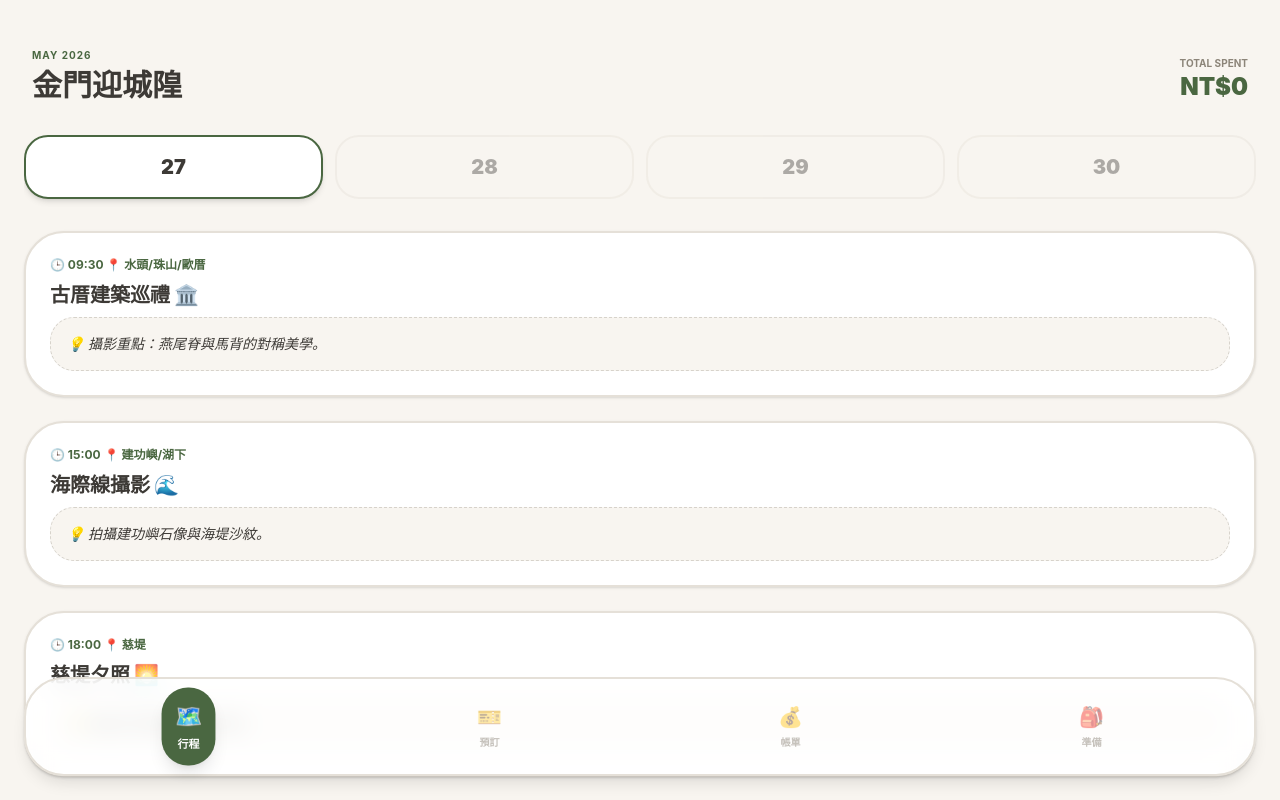
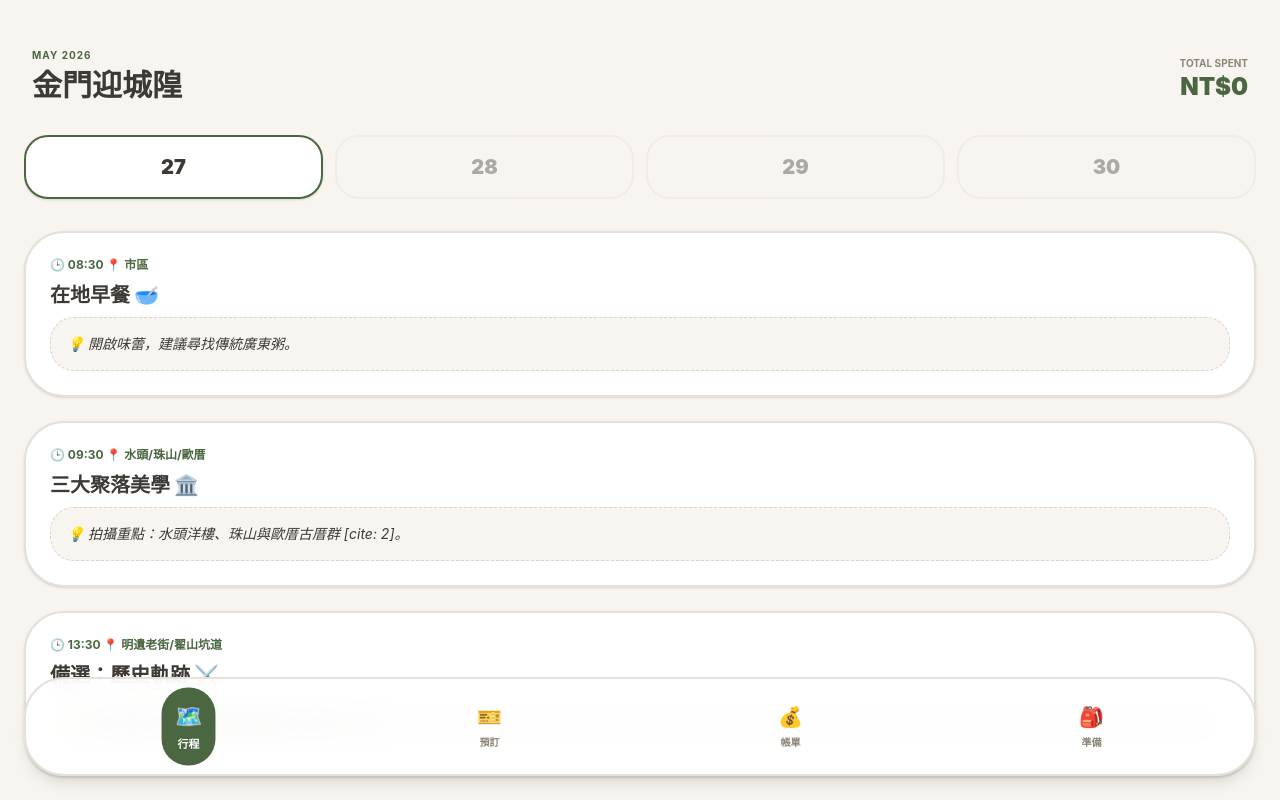
Before and after one commit to kmtsvlee/guilin-trip, a React (Vite) app: page / in a window 1280 px wide. Shown: the top 800 px of the page. Built offline with nearby package versions, Linux system fonts and the light colour scheme.

Commit message:
restore all itinerary spots from docx

```diff
--- a/src/App.tsx
+++ b/src/App.tsx
@@ -1,8 +1,8 @@
 import { useState, useEffect } from 'react';
 
-// --- 1. 輔助組件：機票卡片 (FlightCard) ---
+// --- 1. 輔助組件：機票卡片 ---
 const FlightCard = ({ type, airline, flightNo, date, time, from, to }: any) => (
-  <div className="bg-white p-6 rounded-[2.5rem] border-2 border-[#E5E0D8] shadow-sm">
+  <div className="bg-white p-6 rounded-[2.5rem] border-2 border-[#E5E0D8] shadow-sm mb-4">
     <div className="flex justify-between items-center mb-4">
       <span className="bg-[#E9F0EA] text-[#4A6741] px-3 py-1 rounded-full text-[10px] font-black uppercase tracking-wider">{type}</span>
       <span className="text-[#8C8579] font-bold text-xs">{airline} {flightNo}</span>
@@ -23,7 +23,7 @@ const FlightCard = ({ type, airline, flightNo, date, time, from, to }: any) => (
   </div>
 );
 
-// --- 2. 輔助組件：底部導覽 (BottomNav) ---
+// --- 2. 輔助組件：底部導覽 ---
 const BottomNav = ({ onTabChange, currentTab }: any) => {
   const tabs = [
     { id: '行程', icon: '🗺️' },
@@ -32,12 +32,12 @@ const BottomNav = ({ onTabChange, currentTab }: any) => {
     { id: '準備', icon: '🎒' }
   ];
   return (
-    <nav className="fixed bottom-6 left-6 right-6 bg-white/80 backdrop-blur-md rounded-[2.5rem] border-2 border-[#E5E0D8] p-3 flex justify-around items-center shadow-lg z-50">
+    <nav className="fixed bottom-6 left-6 right-6 bg-white/90 backdrop-blur-md rounded-[2.5rem] border-2 border-[#E5E0D8] p-3 flex justify-around items-center shadow-lg z-50">
       {tabs.map(tab => (
         <button
           key={tab.id}
           onClick={() => onTabChange(tab.id)}
-          className={`flex flex-col items-center p-3 rounded-2xl transition-all ${currentTab === tab.id ? 'bg-[#4A6741] text-white scale-110 shadow-lg' : 'text-[#8C8579] opacity-50'}`}
+          className={`flex flex-col items-center p-3 rounded-2xl transition-all ${currentTab === tab.id ? 'bg-[#4A6741] text-white scale-110' : 'text-[#8C8579]'}`}
         >
           <span className="text-xl mb-1">{tab.icon}</span>
           <span className="text-[10px] font-black">{tab.id}</span>
@@ -47,35 +47,38 @@ const BottomNav = ({ onTabChange, currentTab }: any) => {
   );
 };
 
-// --- 3. 主要資料 [cite: 1-9] ---
+// --- 3. 完整行程資料 (依據文檔補齊)  ---
 const scheduleData = [
   { day: "27", items: [
-    { time: "09:30", location: "水頭/珠山/歐厝", title: "古厝建築巡禮 🏛️", remark: "攝影重點：燕尾脊與馬背的對稱美學。" },
-    { time: "15:00", location: "建功嶼/湖下", title: "海際線攝影 🌊", remark: "拍攝建功嶼石像與海堤沙紋。" },
-    { time: "18:00", location: "慈堤", title: "慈堤夕照 🌅", remark: "捕捉金門最美的黃昏海景。" }
+    { time: "08:30", location: "市區", title: "在地早餐 🥣", remark: "開啟味蕾，建議尋找傳統廣東粥。" },
+    { time: "09:30", location: "水頭/珠山/歐厝", title: "三大聚落美學 🏛️", remark: "拍攝重點：水頭洋樓、珠山與歐厝古厝群 [cite: 2]。" },
+    { time: "13:30", location: "明遺老街/翟山坑道", title: "備選：歷史軌跡 ⚔️", remark: "若光影適合可前往明遺老街或翟山坑道 [cite: 3]。" },
+    { time: "15:30", location: "建功嶼/湖下", title: "海際線與沙紋 🌊", remark: "拍攝建功嶼石像與湖下海堤獨特的沙紋紋理 [cite: 2]。" },
+    { time: "18:00", location: "慈堤", title: "慈堤黃昏夕陽 🌅", remark: "捕捉金門最美的黃昏夕照，廣角必備 [cite: 2]。" },
+    { time: "20:00", location: "後浦老街", title: "後浦夜拍 🌙", remark: "拍攝巷弄紅燈籠與戰後建築的夜間氛圍 [cite: 2]。" }
   ]},
   { day: "28", items: [
-    { time: "11:00", location: "金城鎮", title: "迎城隍大典 🏮", remark: "本次核心！捕捉祭典陣頭的張力。" },
-    { time: "17:30", location: "嚨口沙灘", title: "軌條砦夕照 🛡️", remark: "利用軌條砦拍出戰地電影感。" }
+    { time: "08:30", location: "瓊林", title: "早餐與瓊林巡禮 🏮", remark: "清晨光線柔和，適合拍攝紅磚巷弄與人文圖騰 [cite: 5]。" },
+    { time: "11:00", location: "金城鎮", title: "金城迎城隍 🥁", remark: "年度盛典！捕捉陣頭色彩與信眾神情的張力 [cite: 5]。" },
+    { time: "15:30", location: "南北山聚落", title: "南北山人文 🏡", remark: "拍攝古厝細節與生活氣息 [cite: 5]。" },
+    { time: "17:30", location: "嚨口沙灘", title: "軌條砦夕照 🛡️", remark: "利用軌條砦作為前景，拍出戰地電影感 [cite: 5]。" },
+    { time: "20:00", location: "小金門/大橋", title: "大橋夜色 🌉", remark: "拍攝金門大橋壯觀的線條與小金門夜景 [cite: 5]。" }
   ]},
   { day: "29", items: [
-    { time: "06:00", location: "青年農莊", title: "栗喉蜂虎生態 🐦", remark: "長焦預備，捕捉蜂虎優美姿態。" },
-    { time: "14:30", location: "沙美老街", title: "生活肌理攝影 💈", remark: "尋找老理髮店的人文肖像。" }
+    { time: "06:00", location: "青年農莊", title: "栗喉蜂虎生態 🐦", remark: "捕捉栗喉蜂虎優美的飛行姿態與色彩 [cite: 7]。" },
+    { time: "10:00", location: "山后/陽翟", title: "民俗建築與老街 🎥", remark: "山后對稱建築、陽翟老街懷舊場景 [cite: 7]。" },
+    { time: "14:30", location: "碧山/沙美", title: "碧山與沙美人文 💈", remark: "沙美老理髮店的人文肖像攝影 [cite: 7]。" },
+    { time: "19:30", location: "瓊林聚落", title: "瓊林夜拍 🕯️", remark: "感受夜間聚落的古樸與低光影層次 [cite: 7]。" }
   ]},
   { day: "30", items: [
-    { time: "11:00", location: "漁村坑道", title: "坑道對稱美學 ⚓", remark: "利用水面倒影創造對稱震撼。" }
+    { time: "09:00", location: "太湖/榕園", title: "湖光色影 🌳", remark: "拍攝太湖周邊自然光影與水鳥 [cite: 9]。" },
+    { time: "11:00", location: "漁村坑道", title: "坑道對稱美學 ⚓", remark: "利用坑道倒影創造震撼的對稱視覺 [cite: 9]。" },
+    { time: "13:30", location: "軍事據點", title: "據點最後巡禮 🪖", remark: "探訪隱藏的軍事設施細節 [cite: 9]。" },
+    { time: "15:30", location: "機場", title: "平安賦歸 ✈️", remark: "整理照片，結束充實的金門攝影之旅 [cite: 9]。" }
   ]}
 ];
 
-const initialChecklist = [
-  { id: 1, task: "廣角鏡頭 (拍建築)", category: "器材" },
-  { id: 2, task: "長焦鏡頭 (拍蜂虎)", category: "器材" },
-  { id: 3, task: "偏光鏡 (拍夕陽)", category: "器材" },
-  { id: 4, task: "備用電池/記憶卡", category: "器材" },
-  { id: 5, task: "身分證/機票", category: "重要" }
-];
-
-// --- 4. 主程式 (App) ---
+// --- 4. 主程式 ---
 export default function App() {
   const [activeTab, setActiveTab] = useState('行程');
   const [selectedDay, setSelectedDay] = useState('27');
@@ -104,35 +107,34 @@ export default function App() {
     setNewItem(''); setNewAmount('');
   };
 
-  const totalExpense = expenses.reduce((sum, e) => sum + e.amount, 0);
   const currentDayData = scheduleData.find(d => d.day === selectedDay)?.items || [];
+  const totalSpent = expenses.reduce((sum, e) => sum + e.amount, 0);
 
   return (
-    <div className="min-h-screen bg-[#F8F5F0] pb-32 font-sans text-[#3D3A36] text-left">
+    <div className="min-h-screen bg-[#F8F5F0] pb-32 font-sans text-[#3D3A36]">
       <header className="p-8 pt-12 flex justify-between items-end">
-        <div>
+        <div className="text-left">
           <p className="text-[#4A6741] font-bold text-[10px] tracking-widest mb-1 uppercase">May 2026</p>
           <h1 className="text-3xl font-black">金門迎城隍</h1>
         </div>
         <div className="text-right">
           <span className="text-[10px] font-bold text-[#8C8579] block uppercase">Total Spent</span>
-          <span className="text-2xl font-black text-[#4A6741]">NT${totalExpense}</span>
+          <span className="text-2xl font-black text-[#4A6741]">NT${totalSpent}</span>
         </div>
       </header>
 
       <main className="px-6">
-        {/* 行程 */}
         {activeTab === '行程' && (
           <div className="space-y-6">
-            <div className="flex space-x-3 overflow-x-auto pb-2">
+            <div className="flex space-x-3 overflow-x-auto pb-2 no-scrollbar">
               {['27', '28', '29', '30'].map(day => (
-                <button key={day} onClick={() => setSelectedDay(day)} className={`flex-1 min-w-[60px] py-4 rounded-2xl border-2 transition-all ${selectedDay === day ? 'bg-white border-[#4A6741] shadow-md' : 'opacity-40 border-[#E5E0D8]'}`}>
+                <button key={day} onClick={() => setSelectedDay(day)} className={`flex-1 min-w-[60px] py-4 rounded-2xl border-2 transition-all ${selectedDay === day ? 'bg-white border-[#4A6741] shadow-sm' : 'opacity-40 border-[#E5E0D8]'}`}>
                   <span className="text-xl font-black">{day}</span>
                 </button>
               ))}
             </div>
             {currentDayData.map((item, i) => (
-              <div key={i} className="bg-white p-6 rounded-[2.5rem] border-2 border-[#E5E0D8] shadow-sm">
+              <div key={i} className="bg-white p-6 rounded-[2.5rem] border-2 border-[#E5E0D8] text-left shadow-sm">
                 <div className="text-[#4A6741] font-bold text-xs mb-2">🕒 {item.time} 📍 {item.location}</div>
                 <h2 className="text-xl font-black mb-2">{item.title}</h2>
                 <div className="bg-[#F8F5F0] p-4 rounded-2xl border border-dashed border-[#8C8579]/30 text-sm italic">💡 {item.remark}</div>
@@ -141,18 +143,16 @@ export default function App() {
           </div>
         )}
 
-        {/* 預訂 */}
         {activeTab === '預訂' && (
-          <div className="space-y-4">
+          <div className="text-left">
             <FlightCard type="去程" airline="立榮航空" flightNo="B7-8801" date="2026.05.27" time="07:00 - 08:05" from="TSA" to="KNH" />
             <FlightCard type="回程" airline="立榮航空" flightNo="B7-8836" date="2026.05.30" time="20:15 - 21:15" from="KNH" to="TSA" />
           </div>
         )}
 
-        {/* 帳單 - 修正重點：移除隱藏動畫，直接顯示 */}
         {activeTab === '帳單' && (
           <div className="space-y-6">
-            <div className="bg-white p-6 rounded-[2.5rem] border-2 border-[#E5E0D8] shadow-sm">
+            <div className="bg-white p-6 rounded-[2.5rem] border-2 border-[#E5E0D8] text-left shadow-sm">
               <h3 className="font-bold text-xs text-[#8C8579] mb-4 uppercase tracking-widest">Add Expense</h3>
               <div className="space-y-3">
                 <input type="text" placeholder="項目" value={newItem} onChange={(e) => setNewItem(e.target.value)} className="w-full p-4 rounded-2xl bg-[#F8F5F0] border-2 border-transparent focus:border-[#4A6741] outline-none font-bold" />
@@ -169,9 +169,8 @@ export default function App() {
           </div>
         )}
 
-        {/* 準備 */}
         {activeTab === '準備' && (
-          <div className="bg-white rounded-[2.5rem] border-2 border-[#E5E0D8] shadow-sm overflow-hidden">
+          <div className="bg-white rounded-[2.5rem] border-2 border-[#E5E0D8] text-left shadow-sm overflow-hidden">
             {initialChecklist.map(item => (
               <div key={item.id} onClick={() => setCheckedIds(prev => prev.includes(item.id) ? prev.filter(i => i !== item.id) : [...prev, item.id])} className="flex items-center p-6 border-b-2 border-[#F8F5F0] last:border-0">
                 <span className="text-2xl mr-4">{checkedIds.includes(item.id) ? '✅' : '⬜'}</span>
@@ -186,3 +185,12 @@ export default function App() {
     </div>
   );
 }
+
+// 預設準備清單
+const initialChecklist = [
+  { id: 1, task: "廣角鏡頭 (拍建築/夕陽)", category: "器材" },
+  { id: 2, task: "長焦鏡頭 (拍栗喉蜂虎)", category: "器材" },
+  { id: 3, task: "備用電池/記憶卡", category: "器材" },
+  { id: 4, task: "身分證/機票", category: "重要" },
+  { id: 5, task: "防曬/防蚊用品", category: "生活" }
+];
```
